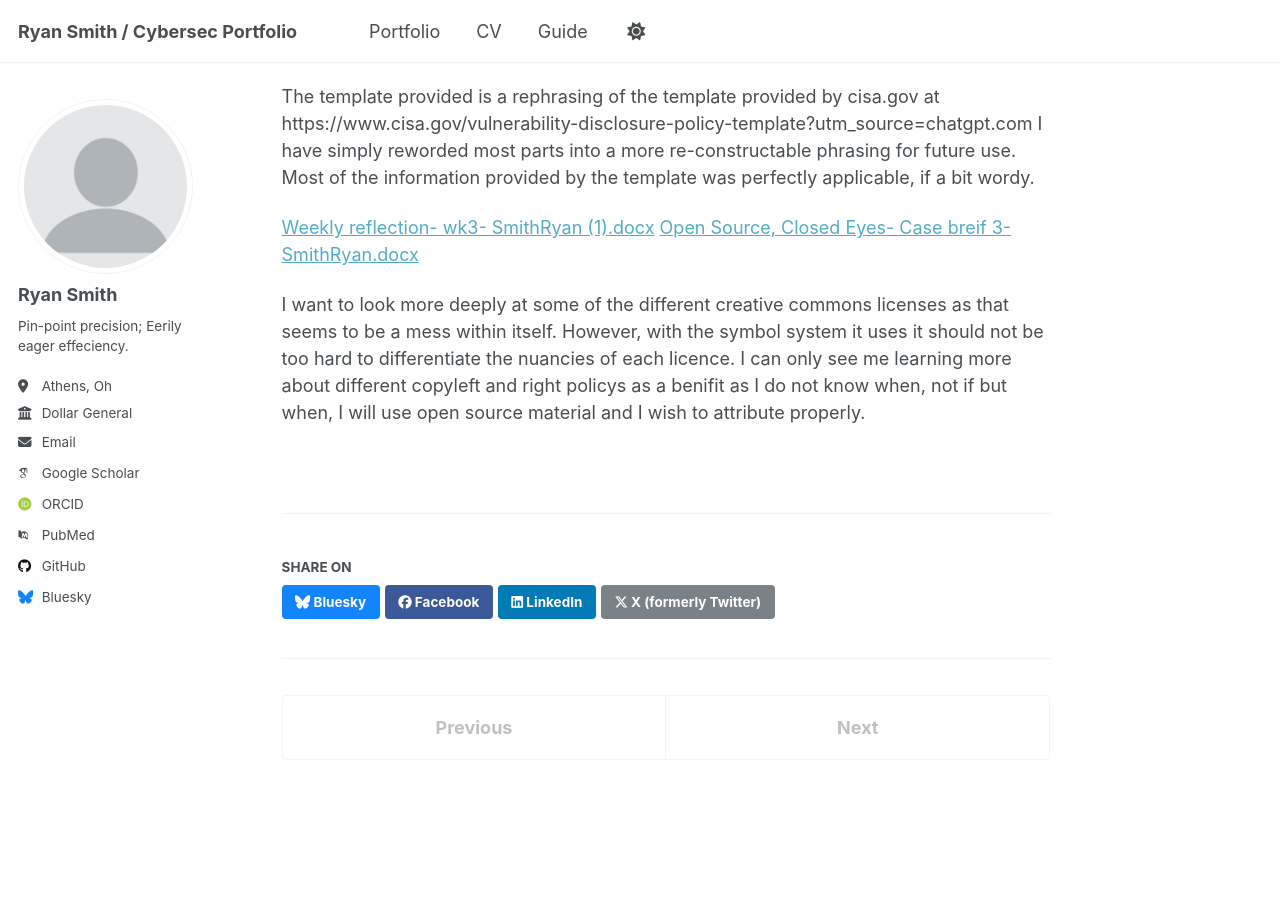
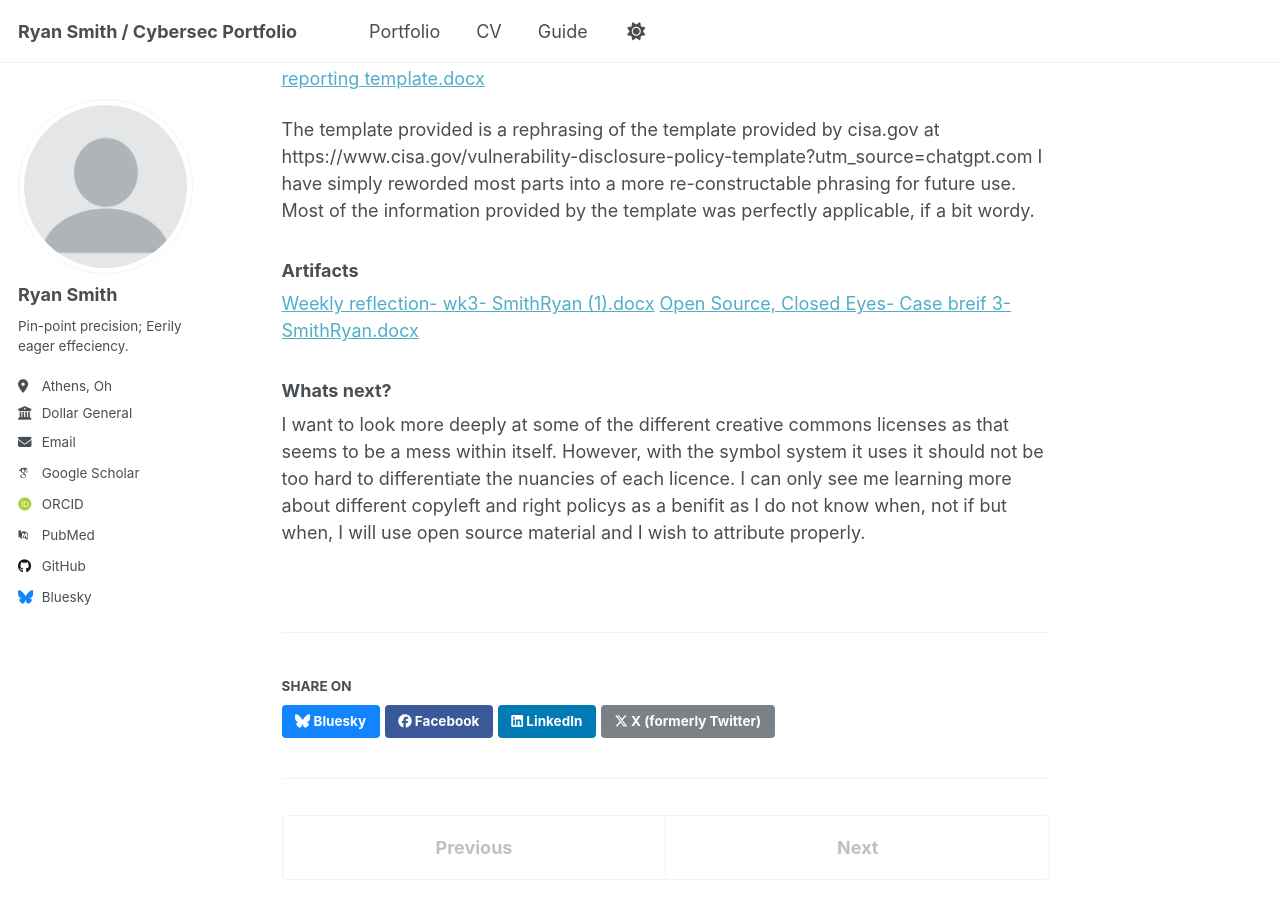
Before and after one commit to Smith-Ryan1/Ryan-Smith-Portfolio, a Jekyll site: the page built from _portfolio/Cyber Ethics and Law.md, in a window 1280 px wide and 900 px high, scrolled down 405 px. Built offline with Jekyll 4.4.1, drawn with Linux system fonts in a browser that asks for light colours; some web fonts are replaced; a script that is not in the unit is left out.

Commit message:
Update Cyber Ethics and Law.md

```diff
--- a/_portfolio/Cyber Ethics and Law.md
+++ b/_portfolio/Cyber Ethics and Law.md
@@ -6,16 +6,17 @@ collection: portfolio
 
 
 # OSS and Disclosure Readiness
-#### License choice
+### License choice
 I believe if I were to choose a open source license I would choose Apache. I feel it is the most middle ground of the three, requiring you to distribute changes to the source code while keeping patents. The original creators of works should see some sort of benifit from what they do, however, information should be readilly available and easy to access.
 
-#### SIV (Safe Initial Vulnerability) Report
+### SIV (Safe Initial Vulnerability) Report
 [reporting template.docx](https://github.com/user-attachments/files/22142433/reporting.template.docx)
 
 The template provided is a rephrasing of the template provided by cisa.gov at https://www.cisa.gov/vulnerability-disclosure-policy-template?utm_source=chatgpt.com I have simply reworded most parts into a more re-constructable phrasing for future use. Most of the information provided by the template was perfectly applicable, if a bit wordy.
 
-
+### Artifacts
 [Weekly reflection- wk3- SmithRyan (1).docx](https://github.com/user-attachments/files/22143106/Weekly.reflection-.wk3-.SmithRyan.1.docx)
 [Open Source, Closed Eyes- Case breif 3- SmithRyan.docx](https://github.com/user-attachments/files/22143109/Open.Source.Closed.Eyes-.Case.breif.3-.SmithRyan.docx)
 
+### Whats next?
 I want to look more deeply at some of the different creative commons licenses as that seems to be a mess within itself. However, with the symbol system it uses it should not be too hard to differentiate the nuancies of each licence. I can only see me learning more about different copyleft and right policys as a benifit as I do not know when, not if but when, I will use open source material and I wish to attribute properly.
```
